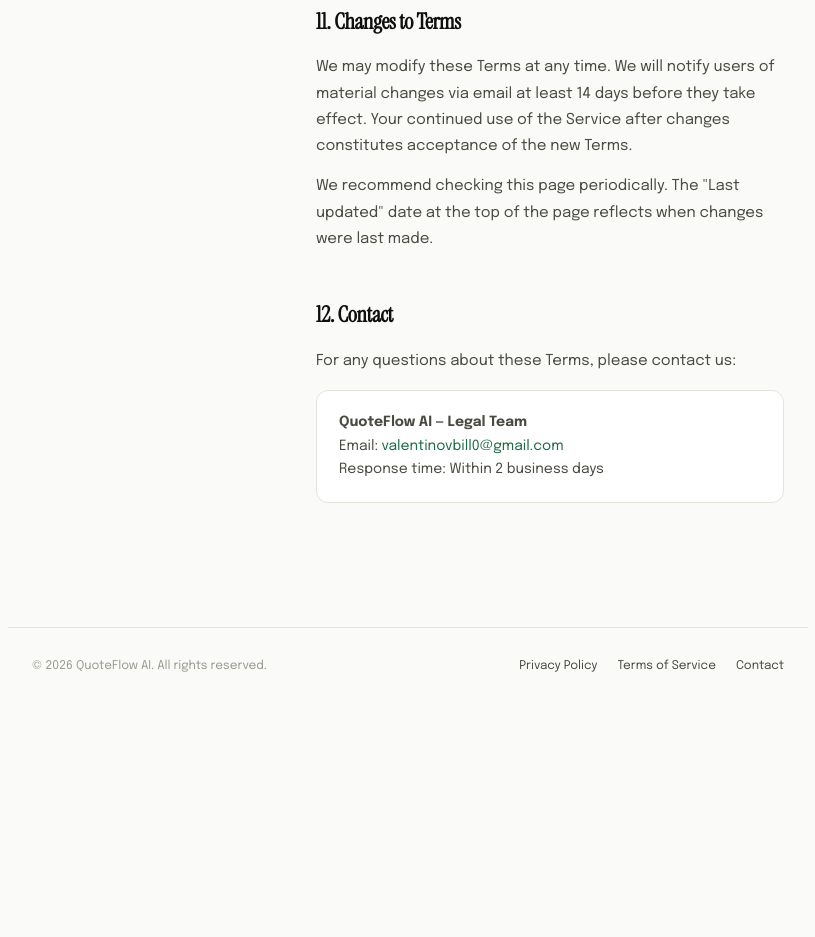
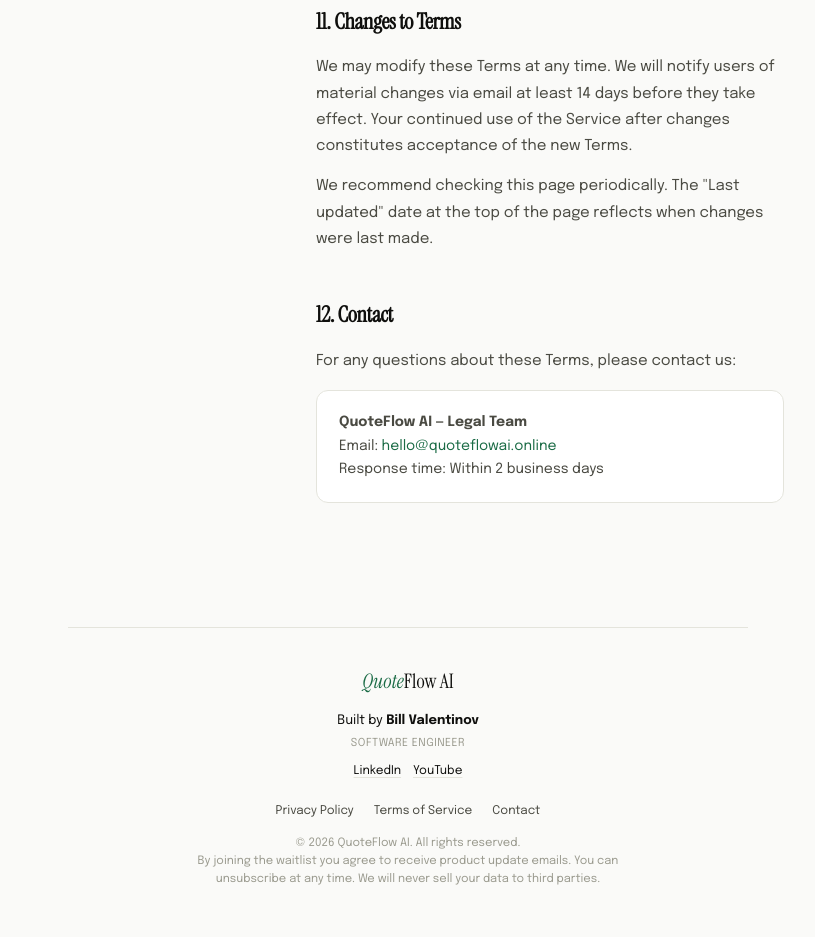
Before and after one commit to valentinov8060/quote-flow-ai-landing-page, a plain HTML site: page terms-of-service.html in a window 1280 px wide. Shown: the part 3635-4572 px from the top of the page, without its empty margins (232-1047 px from the left). Before the commit the page ends 4360 px from the top, so only its background shows below. Drawn offline with Linux system fonts and the light colour scheme.

Commit message:
feat: add new email and new footer

```diff
--- a/terms-of-service.html
+++ b/terms-of-service.html
@@ -236,24 +236,23 @@
         text-decoration: underline;
       }
 
+      /* ── FOOTER ── */
       footer {
-        max-width: 800px;
+        max-width: 680px;
         margin: 0 auto;
-        padding: 28px 24px 48px;
+        padding: 36px 24px 48px;
         border-top: 1px solid var(--border);
         display: flex;
+        flex-direction: column;
         align-items: center;
-        justify-content: space-between;
-        flex-wrap: wrap;
         gap: 12px;
-      }
-      footer p {
-        font-size: 12px;
-        color: #9a9a8e;
+        text-align: center;
       }
       .footer-links {
         display: flex;
         gap: 20px;
+        flex-wrap: wrap;
+        justify-content: center;
       }
       .footer-links a {
         font-size: 12px;
@@ -262,7 +261,45 @@
         transition: color 0.2s;
       }
       .footer-links a:hover {
-        color: var(--accent);
+        color: var(--ink);
+      }
+      footer p {
+        font-size: 11.5px;
+        color: #9a9a8e;
+        line-height: 1.6;
+        max-width: 480px;
+      }
+
+      .built-by {
+        font-size: 13px;
+        color: var(--ink);
+        margin-bottom: 8px;
+      }
+      .built-by .role {
+        display: block;
+        font-size: 11px;
+        color: #9a9a8e;
+        margin-top: 2px;
+        text-transform: uppercase;
+        letter-spacing: 0.5px;
+      }
+      .personal-links {
+        display: flex;
+        gap: 12px;
+        justify-content: center;
+        margin-top: 8px;
+      }
+      .personal-links a {
+        font-size: 12px;
+        color: var(--ink);
+        text-decoration: underline;
+        text-decoration-color: var(--border);
+        text-underline-offset: 3px;
+        transition: all 0.2s;
+      }
+      .personal-links a:hover {
+        text-decoration-color: var(--ink);
+        opacity: 0.8;
       }
 
       @keyframes fadeUp {
@@ -497,8 +534,8 @@
           <div class="contact-card">
             <strong>QuoteFlow AI — Legal Team</strong><br />
             Email:
-            <a href="mailto:valentinovbill0@gmail.com"
-              >valentinovbill0@gmail.com</a
+            <a href="mailto:hello@quoteflowai.online"
+              >hello@quoteflowai.online</a
             ><br />
             Response time: Within 2 business days
           </div>
@@ -507,12 +544,37 @@
     </div>
 
     <footer>
-      <p>© 2026 QuoteFlow AI. All rights reserved.</p>
+      <a class="logo" href="#"><em>Quote</em>Flow AI</a>
+
+      <div class="built-by">
+        <span>Built by <strong>Bill Valentinov</strong></span>
+        <span class="role">Software Engineer</span>
+        <div class="personal-links">
+          <a
+            href="https://www.linkedin.com/in/bill-valentinov-42a8a4250"
+            target="_blank"
+            >LinkedIn</a
+          >
+          <a
+            href="https://www.youtube.com/@valentinovSoftware/videos"
+            target="_blank"
+            >YouTube</a
+          >
+        </div>
+      </div>
+
       <div class="footer-links">
         <a href="privacy-policy.html">Privacy Policy</a>
         <a href="terms-of-service.html">Terms of Service</a>
         <a href="contact.html">Contact</a>
       </div>
+
+      <p>
+        © 2026 QuoteFlow AI. All rights reserved.<br />
+        By joining the waitlist you agree to receive product update emails. You
+        can unsubscribe at any time. We will never sell your data to third
+        parties.
+      </p>
     </footer>
 
     <script>
```
Also changed, not shown: contact.html (+75 -14 lines), index.html (+55 -20 lines), privacy-policy.html (+77 -16 lines).
